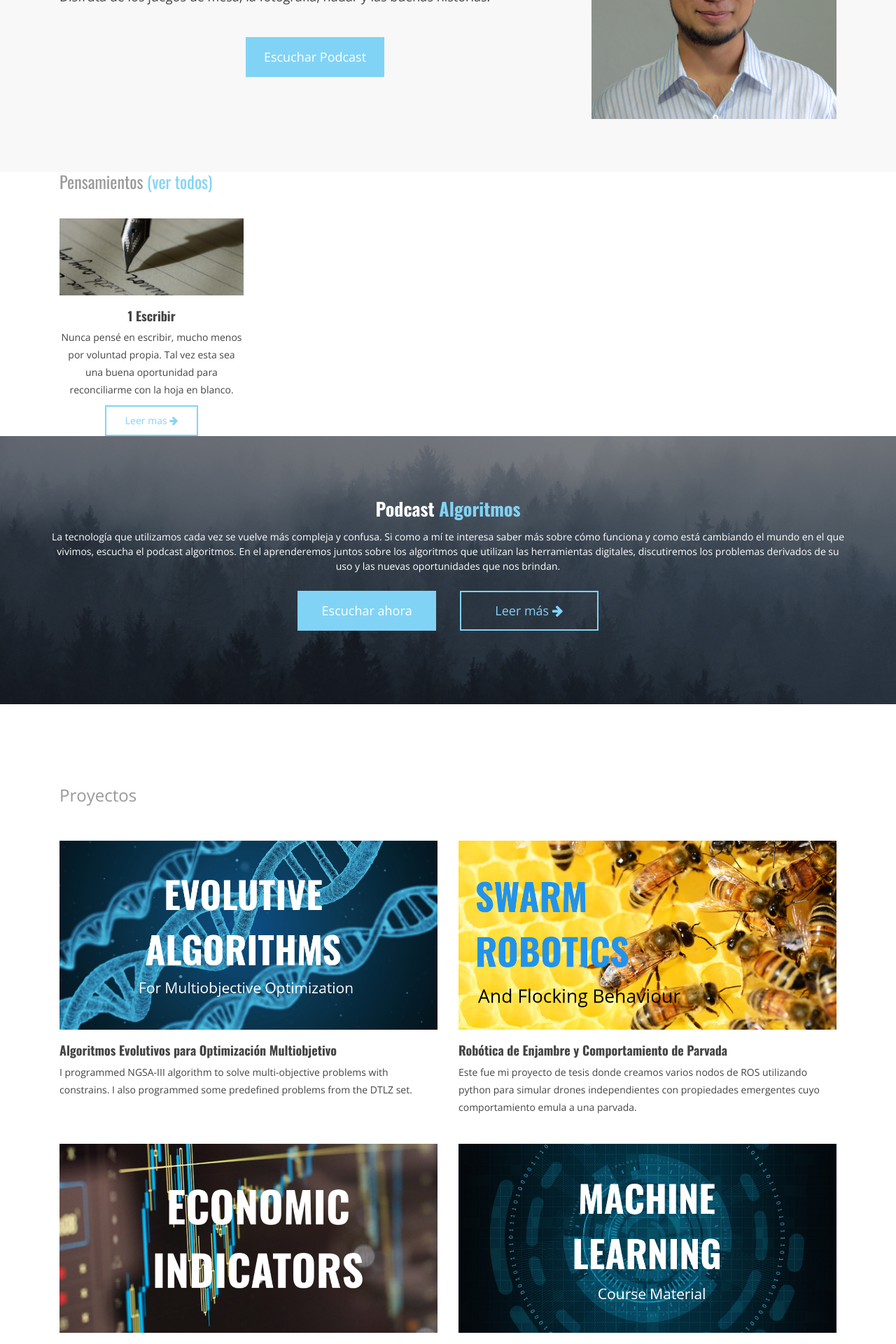
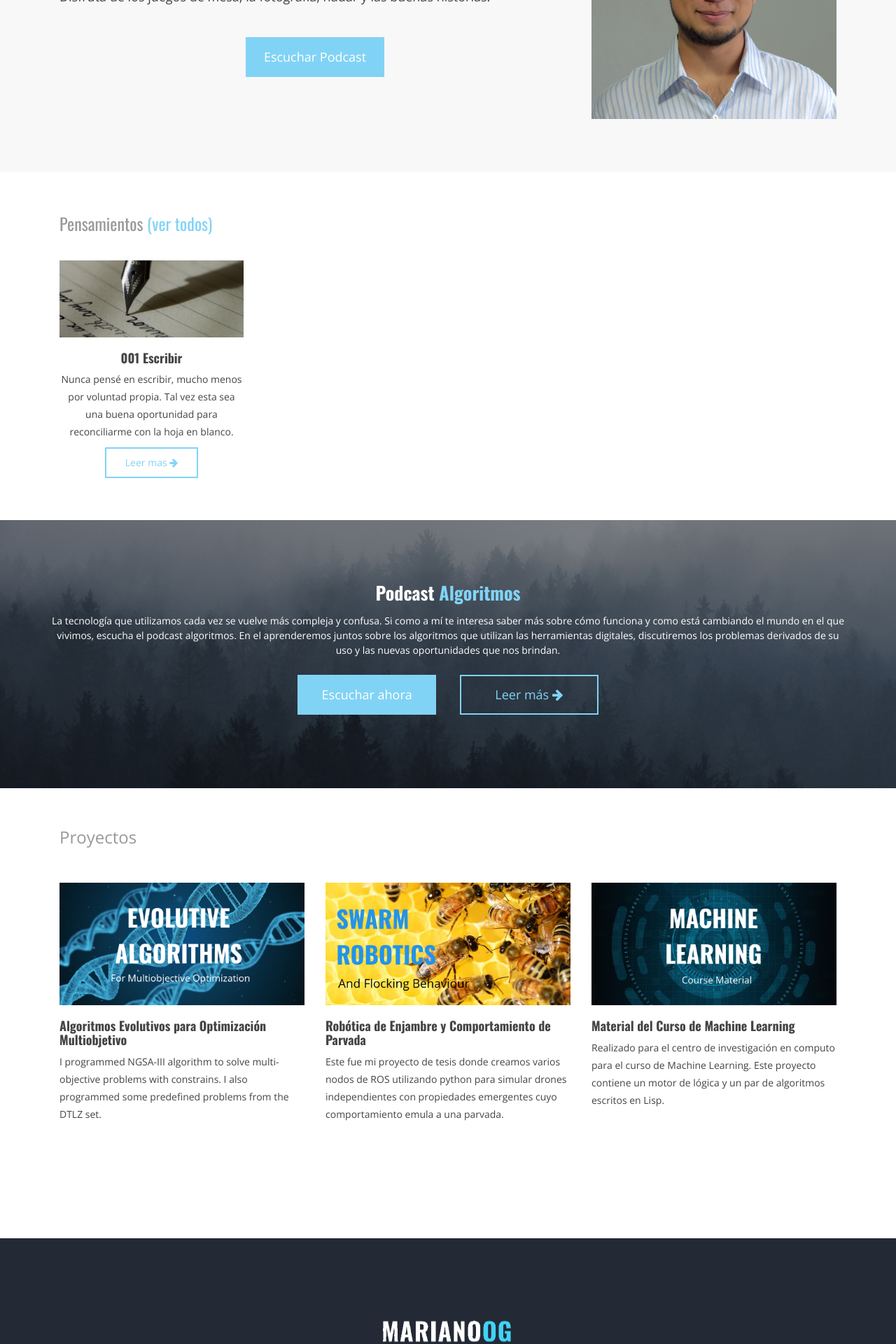
Before and after one commit to MarianoOG/marianoog.github.io, a Jekyll site: the page built from index.html, in a window 1280 px wide. Shown: the part 400-2320 px from the top of the page at 70% size. Built offline with Jekyll 4.4.1, drawn with Linux system fonts in a browser that asks for light colours; some of the changed text lies outside the part shown.

Commit message:
simplified proyects and added spaces

```diff
--- a/Pensamientos.html
+++ b/Pensamientos.html
@@ -9,6 +9,7 @@ canonical: https://marianoog.github.io
 {% include JB/setup %}
 
 <h1>Pensamientos</h1>
+<div class="mb-40"></div>
 
 {% for post in site.posts limit 3 %}
   <div class="blog-block post-content-area">
@@ -21,10 +22,11 @@ canonical: https://marianoog.github.io
           <a class="btn btn-common" href="{{ BASE_PATH }}{{ post.url }}">Read More</a>
         </div>
       </div>
-  <div class="mb-60"></div>
+  <div class="mb-40"></div>
 {% endfor %}
 
 <h2>Archivo</h2>
+<div class="mb-40"></div>
 
 {% assign posts_collate = site.posts %}
 {% include JB/posts_collate %}
--- a/index.html
+++ b/index.html
@@ -33,6 +33,8 @@ canonical: https://marianoog.github.io
 
   </div>
 
+  <div class="mb-60"></div>
+
   <div class="container">
     <h4 class="sub-title space-left">Pensamientos <a href="{{ BASE_PATH }}/Pensamientos">(ver todos)</a></h4>
   </div>
@@ -57,6 +59,8 @@ canonical: https://marianoog.github.io
   </section>
   <!-- End Posts carousel -->
 
+  <div class="mb-60"></div>
+
   <!-- Podcast Header -->
   <div id="headers">
     <header id="header-style-1">
@@ -76,8 +80,6 @@ canonical: https://marianoog.github.io
   </div>
   <!-- Podcast Header End -->
 
-  <div class="mb-60"></div>
-
   <!-- portfolio section 3col -->
   <section id="portfolio">
     <div class="container">
@@ -88,7 +90,7 @@ canonical: https://marianoog.github.io
 
       <ul class="row portfolio list-unstyled" id="grid">
 
-        <li class="col-xs-6 col-md-6 project">
+        <li class="col-xs-4 col-md-4 project">
           <figure>
             <div class="hovereffect">
               <img src="{{ BASE_PATH }}/assets/images/portfolio/evolutive.png" alt="Algoritmos Evolutivos para Optimización Multiobjetivo cover image">
@@ -105,7 +107,7 @@ canonical: https://marianoog.github.io
           </div>
         </li>
 
-        <li class="col-xs-6 col-md-6 project">
+        <li class="col-xs-4 col-md-4 project">
           <figure>
             <div class="hovereffect">
               <img src="{{ BASE_PATH }}/assets/images/portfolio/swarm.png" alt="Swarm Robotics and Flocking Behaviour  cover image">
@@ -122,24 +124,7 @@ canonical: https://marianoog.github.io
           </div>
         </li>
 
-        <li class="col-xs-6 col-md-6 project">
-          <figure>
-            <div class="hovereffect">
-              <img src="{{ BASE_PATH }}/assets/images/portfolio/indicators.png" alt="Economic indicators cover image">
-              <div class="overlay">
-                <div class="icons-link">
-                  <a class="left-link" href="https://github.com/MarianoOG/Economic-Indicators" target="_blank"><i class="fa fa-link"></i></a>
-                </div>
-              </div>
-            </div>
-          </figure>
-          <div class="portfolio block">
-            <h5>Economic Indicators</h5>
-            <p class="project-description">Algunas funciones escritas en python para visualizar indicadores economicos sobre sabes de datos en formato JSON.</p>
-          </div>
-        </li>
-
-        <li class="col-xs-6 col-md-6 project">
+        <li class="col-xs-4 col-md-4 project">
           <figure>
             <div class="hovereffect">
               <img src="{{ BASE_PATH }}/assets/images/portfolio/ml.png" alt="Material del curso de Machine Learning cover image">
```
Also changed, not shown: _includes/JB/posts_collate (+2 -10 lines), _posts/2019-08-20-Escribir.md (+2 -2 lines), assets/images/chocolate.png (deleted).
